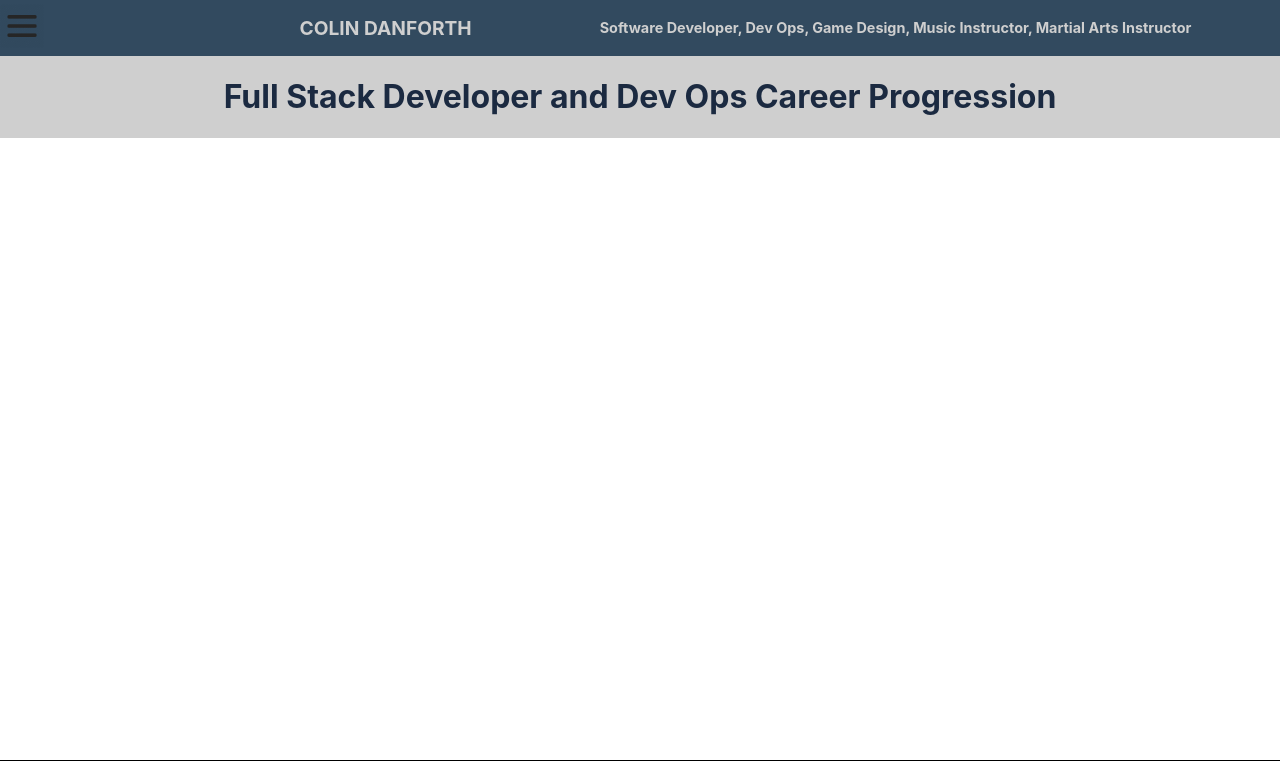
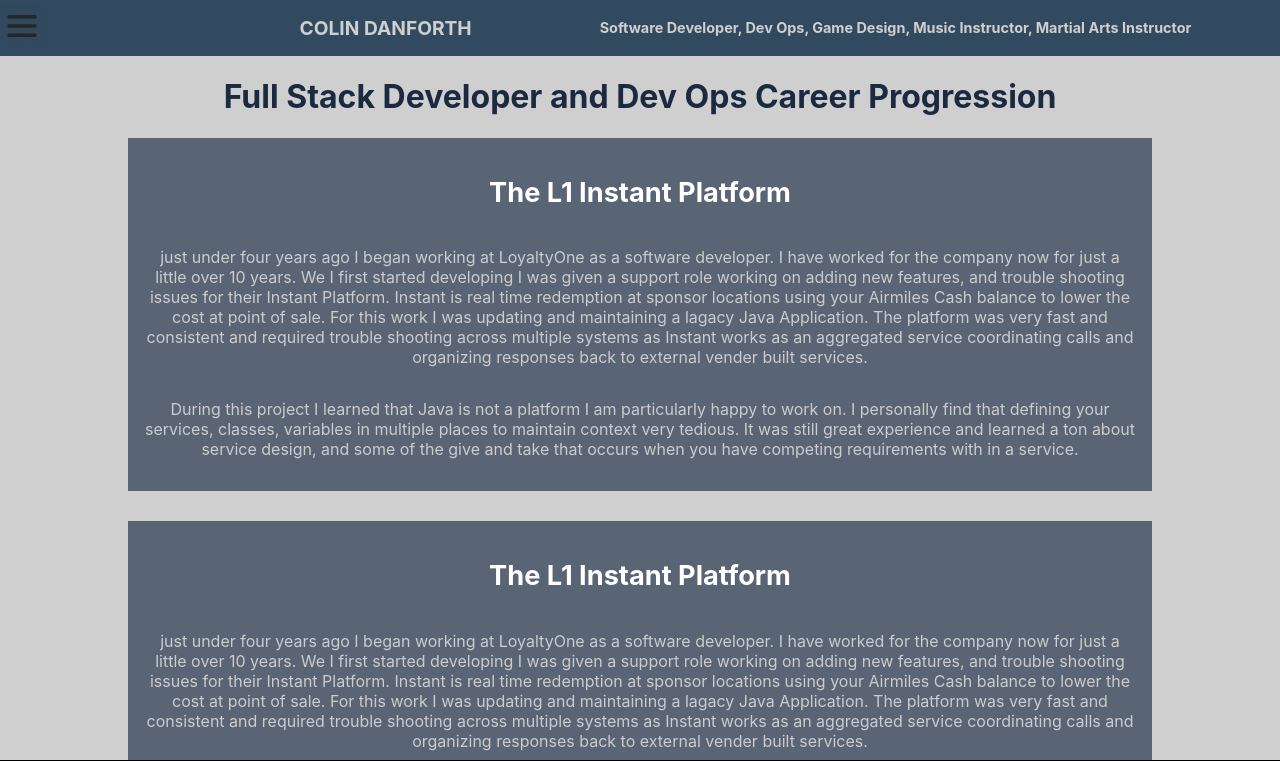
Before and after one commit to ColinDanforth/mywebresume, a React (Create React App) app: page /software in a window 1280 px wide. Shown: the top 761 px of the page. Built offline with nearby package versions, Linux system fonts and the light colour scheme.

Commit message:
update to software page structure

```diff
--- a/src/components/Header/Menu.js
+++ b/src/components/Header/Menu.js
@@ -21,8 +21,8 @@ class Menu extends React.Component{
     this.state={
       items: [
         {
-          href:'/resume',
-          text: 'Resume'
+          href:'/software',
+          text: 'Software Development and Dev Ops Experience'
         },
         {
           href:'/resume',
--- a/src/components/RootPage.js
+++ b/src/components/RootPage.js
@@ -3,7 +3,7 @@ import StylizedHeader from "./Header/StylizedHeader"
 import LandingPage from "./landingPageComponents/LandingPage"
 import Footer  from './footer/Footer'
 import {Route, Switch} from "react-router-dom"
-import SoftwareRoot from "./Software/SoftwareRoot"
+import SoftwarePage from "./Software/SoftwarePage"
 import Resume from "./Software/Resume"
 
 const rootPosition = {
@@ -70,7 +70,7 @@ class RootPage extends React.Component{
           <div style={this.state.phantomHeader}/>
           <Switch>
             <Route exact path='/' component={LandingPage}/>
-            <Route path='/software' component={SoftwareRoot}/>
+            <Route path='/software' component={SoftwarePage}/>
             <Route path='/resume' component={Resume}/>
           </Switch>
         </div>
--- /dev/null
+++ b/src/components/Software/DevelopmentHistory.js
@@ -0,0 +1,70 @@
+export default [
+  {
+    rootText: [
+      "just under four years ago I began working at LoyaltyOne as a software developer. " +
+      "I have worked for the company now for just a little over 10 years. We I first started " +
+      "developing I was given a support role working on adding new features, and trouble shooting " +
+      "issues for their Instant Platform. Instant is real time redemption at sponsor locations " +
+      "using your Airmiles Cash balance to lower the cost at point of sale. For this work I was " +
+      "updating and maintaining a lagacy Java Application. The platform was very fast and consistent " +
+      "and required trouble shooting across multiple systems as Instant works as an aggregated service " +
+      "coordinating calls and organizing responses back to external vender built services.",
+      "During this project I learned that Java is not a platform I am particularly happy to work on. I " +
+      "personally find that defining your services, classes, variables in multiple places to maintain context " +
+      "very tedious. It was still great experience and learned a ton about service design, and some of " +
+      "the give and take that occurs when you have competing requirements with in a service."
+    ],
+    title: 'The L1 Instant Platform',
+  },
+  {
+    rootText: [
+      "just under four years ago I began working at LoyaltyOne as a software developer. " +
+      "I have worked for the company now for just a little over 10 years. We I first started " +
+      "developing I was given a support role working on adding new features, and trouble shooting " +
+      "issues for their Instant Platform. Instant is real time redemption at sponsor locations " +
+      "using your Airmiles Cash balance to lower the cost at point of sale. For this work I was " +
+      "updating and maintaining a lagacy Java Application. The platform was very fast and consistent " +
+      "and required trouble shooting across multiple systems as Instant works as an aggregated service " +
+      "coordinating calls and organizing responses back to external vender built services.",
+      "During this project I learned that Java is not a platform I am particularly happy to work on. I " +
+      "personally find that defining your services, classes, variables in multiple places to maintain context " +
+      "very tedious. It was still great experience and learned a ton about service design, and some of " +
+      "the give and take that occurs when you have competing requirements with in a service."
+    ],
+    title: 'The L1 Instant Platform',
+  },
+  {
+    rootText: [
+      "just under four years ago I began working at LoyaltyOne as a software developer. " +
+      "I have worked for the company now for just a little over 10 years. We I first started " +
+      "developing I was given a support role working on adding new features, and trouble shooting " +
+      "issues for their Instant Platform. Instant is real time redemption at sponsor locations " +
+      "using your Airmiles Cash balance to lower the cost at point of sale. For this work I was " +
+      "updating and maintaining a lagacy Java Application. The platform was very fast and consistent " +
+      "and required trouble shooting across multiple systems as Instant works as an aggregated service " +
+      "coordinating calls and organizing responses back to external vender built services.",
+      "During this project I learned that Java is not a platform I am particularly happy to work on. I " +
+      "personally find that defining your services, classes, variables in multiple places to maintain context " +
+      "very tedious. It was still great experience and learned a ton about service design, and some of " +
+      "the give and take that occurs when you have competing requirements with in a service."
+    ],
+    title: 'The L1 Instant Platform',
+  },
+  {
+    rootText: [
+      "just under four years ago I began working at LoyaltyOne as a software developer. " +
+      "I have worked for the company now for just a little over 10 years. We I first started " +
+      "developing I was given a support role working on adding new features, and trouble shooting " +
+      "issues for their Instant Platform. Instant is real time redemption at sponsor locations " +
+      "using your Airmiles Cash balance to lower the cost at point of sale. For this work I was " +
+      "updating and maintaining a lagacy Java Application. The platform was very fast and consistent " +
+      "and required trouble shooting across multiple systems as Instant works as an aggregated service " +
+      "coordinating calls and organizing responses back to external vender built services.",
+      "During this project I learned that Java is not a platform I am particularly happy to work on. I " +
+      "personally find that defining your services, classes, variables in multiple places to maintain context " +
+      "very tedious. It was still great experience and learned a ton about service design, and some of " +
+      "the give and take that occurs when you have competing requirements with in a service."
+    ],
+    title: 'The L1 Instant Platform',
+  }
+]
--- /dev/null
+++ b/src/components/Software/SoftwareBlock1.js
@@ -0,0 +1,39 @@
+import React from 'react'
+import softwareEntryObjects from './DevelopmentHistory'
+import SoftwareEntry from "./SoftwareEntry"
+
+const block1Style = {
+  textAlign: 'center',
+  display: 'flex',
+  flexDirection: 'column',
+  justifyContent: 'flex-start',
+  width: '80%',
+  marginLeft: '10%',
+}
+
+const headerStyle = {
+  whiteSpace: 'nowrap',
+  overflow: 'hidden',
+  color: '#1B2A41',
+  fontSize: '2em',
+}
+
+const h2Style = {
+  whiteSpace: 'nowrap',
+  overflow: 'hidden',
+  color: '#324A5F',
+  fontSize: '1.7em',
+}
+
+class SoftwareBlock1 extends React.Component{
+  render(){
+    return(
+      <div style={block1Style}>
+        <h1 style={headerStyle}>Full Stack Developer and Dev Ops Career Progression</h1>
+        {softwareEntryObjects.map((entry, i) => <SoftwareEntry key={i} entryObject={entry}/>)}
+      </div>
+    )
+  }
+}
+
+export default SoftwareBlock1
--- /dev/null
+++ b/src/components/Software/SoftwareEntry.js
@@ -0,0 +1,39 @@
+import React from 'react'
+import PropTypes from 'prop-types'
+
+const rootDiv = {
+  display: 'flex',
+  flexFlow: 'wrap',
+  justifyContent: 'center',
+  padding: '1.5%',
+  marginBottom: '3%',
+  backgroundColor: '#596474',
+}
+
+const h2Style = {
+  whiteSpace: 'nowrap',
+  overflow: 'hidden',
+  color: '#FFFFFF',
+  fontSize: '1.7em',
+}
+
+const pStyle={
+  color: '#CCCCCC'
+}
+
+class SoftwareEntry extends React.Component{
+  render(){
+    return(
+      <div style={rootDiv}>
+        <h2 style={h2Style}>{this.props.entryObject.title}</h2>
+        {this.props.entryObject.rootText.map((input, i) => <p key={i} style={pStyle}>{input}</p>)}
+      </div>
+    )
+  }
+}
+
+export default SoftwareEntry
+
+SoftwareEntry.propTypes={
+  entryObject: PropTypes.object,
+}
--- /dev/null
+++ b/src/components/Software/SoftwarePage.js
@@ -0,0 +1,21 @@
+import React from 'react'
+import SoftwareBlock1 from "./SoftwareBlock1"
+
+const rootFlex={
+  display: 'flex',
+  flexDirection: 'column',
+  width: '100%',
+  backgroundColor: '#CFCFCF',
+}
+
+class SoftwarePage extends React.Component{
+  render(){
+    return(
+      <div style={rootFlex}>
+        <SoftwareBlock1/>
+      </div>
+    )
+  }
+}
+
+export default SoftwarePage
--- a/src/components/Software/SoftwareRoot.js
+++ /dev/null
@@ -1,34 +0,0 @@
-import React from 'react'
-
-const rootFlex={
-  display: 'flex',
-  flexDirection: 'column',
-  width: '100%',
-  backgroundColor: '#CFCFCF',
-}
-
-const block1Style = {
-  textAlign: 'center'
-}
-
-const headerStyle = {
-  whiteSpace: 'nowrap',
-  overflow: 'hidden',
-  color: '#1B2A41',
-  position: 'relative',
-  fontSize: '2em',
-}
-
-class SoftwareRoot extends React.Component{
-  render(){
-    return(
-      <div style={rootFlex}>
-        <div style={block1Style}>
-          <h1 style={headerStyle}>Full Stack Developer and Dev Ops Career Progression</h1>
-        </div>
-      </div>
-    )
-  }
-}
-
-export default SoftwareRoot
--- /dev/null
+++ b/src/components/landingPageComponents/LandingBlock1.js
@@ -0,0 +1,55 @@
+import React from 'react'
+import profileImage from "../../images/profileImage.JPG"
+import wordCloud from "../../images/myWordCloud.png"
+
+const block1Style = {
+  textAlign: 'center'
+}
+
+const flexBlock1 = {
+  display: 'flex',
+  flexDirection: 'row',
+  alignItems: 'center',
+  justifyContent: 'center',
+}
+
+const profileImageStyle = {
+  flexShrink: '1',
+  marginTop: '1%',
+  marginBottom: '3%',
+  maxWidth: '24%',
+  width: 'auto',
+  height: 'auto',
+}
+
+const wordCloudStyle = {
+  flexShrink: '1',
+  marginTop: '1%',
+  marginBottom: '3%',
+  width: '50%',
+  height: 'auto',
+}
+
+const headerStyle = {
+  whiteSpace: 'nowrap',
+  overflow: 'hidden',
+  color: '#CFCFCF',
+  position: 'relative',
+  fontSize: '2em',
+}
+
+class LandingBlock1 extends React.Component{
+  render(){
+    return(
+      <div style={block1Style}>
+        <h1 style={headerStyle}>Programmer, Administrator, Video Game Designer, and Much More</h1>
+        <div style={flexBlock1}>
+          <img style={profileImageStyle} src={profileImage} alt='profileImage'/>
+          <img style={wordCloudStyle} src={wordCloud} alt='wordCloud'/>
+        </div>
+      </div>
+    )
+  }
+}
+
+export default LandingBlock1
--- a/src/components/landingPageComponents/LandingPage.js
+++ b/src/components/landingPageComponents/LandingPage.js
@@ -1,8 +1,7 @@
 import React from 'react'
-import wordCloud from '../../images/myWordCloud.png'
-import profileImage from "../../images/profileImage.JPG"
 import LandingBlock2 from "./LandingBlock2"
 import LandingBlock3 from "./LandingBlock3"
+import LandingBlock1 from "./LandingBlock1"
 
 const rootFlex={
   display: 'flex',
@@ -11,54 +10,14 @@ const rootFlex={
   backgroundColor: '#1B2A41',
 }
 
-const block1Style = {
- textAlign: 'center'
-}
 
-const flexBlock1 = {
-  display: 'flex',
-  flexDirection: 'row',
-  alignItems: 'center',
-  justifyContent: 'center',
-}
-
-const profileImageStyle = {
-  flexShrink: '1',
-  marginTop: '1%',
-  marginBottom: '3%',
-  maxWidth: '24%',
-  width: 'auto',
-  height: 'auto',
-}
-
-const wordCloudStyle = {
-  flexShrink: '1',
-  marginTop: '1%',
-  marginBottom: '3%',
-  width: '50%',
-  height: 'auto',
-}
-
-const headerStyle = {
-  whiteSpace: 'nowrap',
-  overflow: 'hidden',
-  color: '#CFCFCF',
-  position: 'relative',
-  fontSize: '2em',
-}
 
 class LandingPage extends React.Component{
 
   render(){
     return(
       <div style={rootFlex}>
-        <div style={block1Style}>
-          <h1 style={headerStyle}>Programmer, Administrator, Video Game Designer, and Much More</h1>
-          <div style={flexBlock1}>
-            <img style={profileImageStyle} src={profileImage} alt='profileImage'/>
-            <img style={wordCloudStyle} src={wordCloud} alt='wordCloud'/>
-          </div>
-        </div>
+        <LandingBlock1/>
         <LandingBlock2/>
         <LandingBlock3/>
       </div>
```
